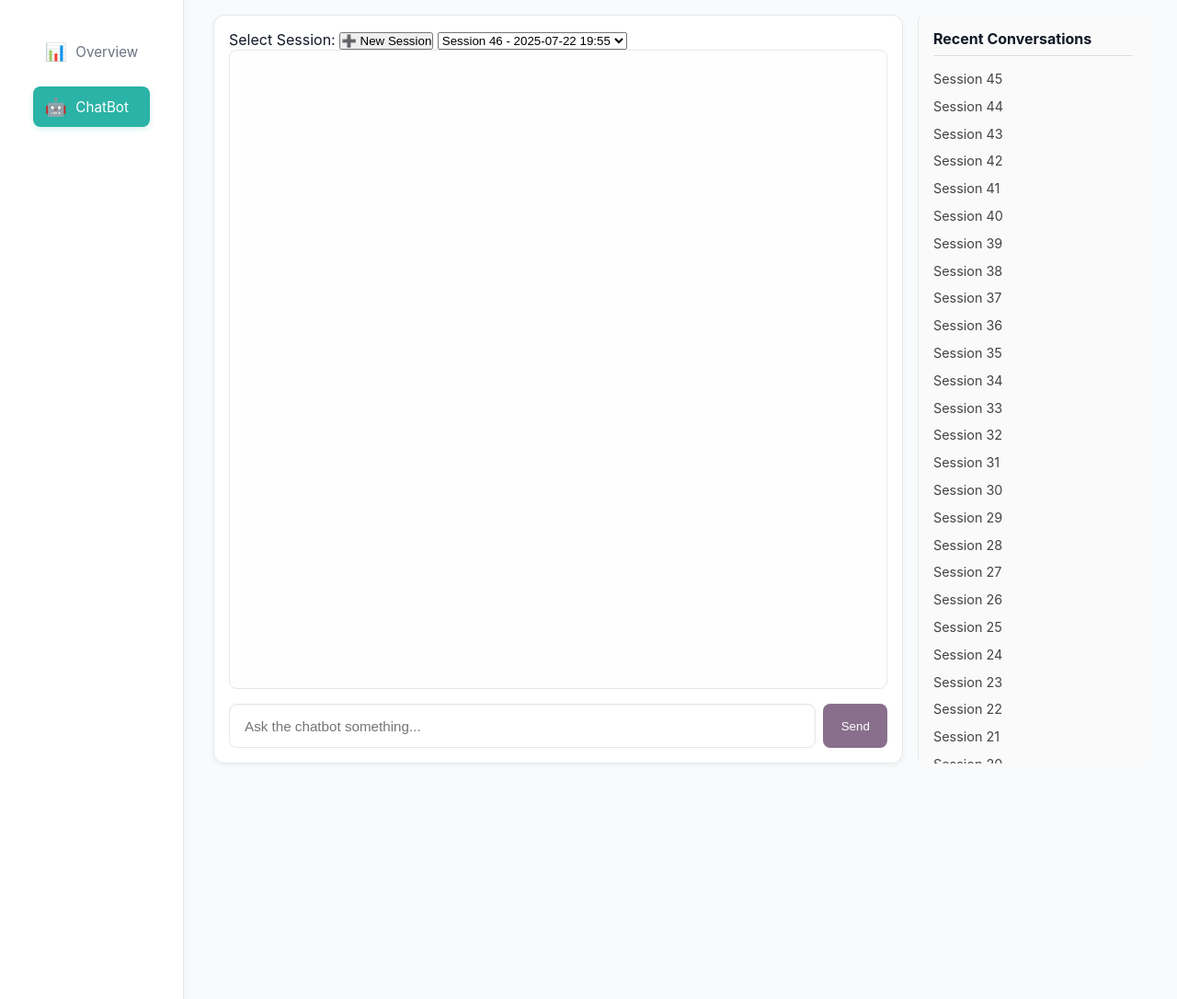
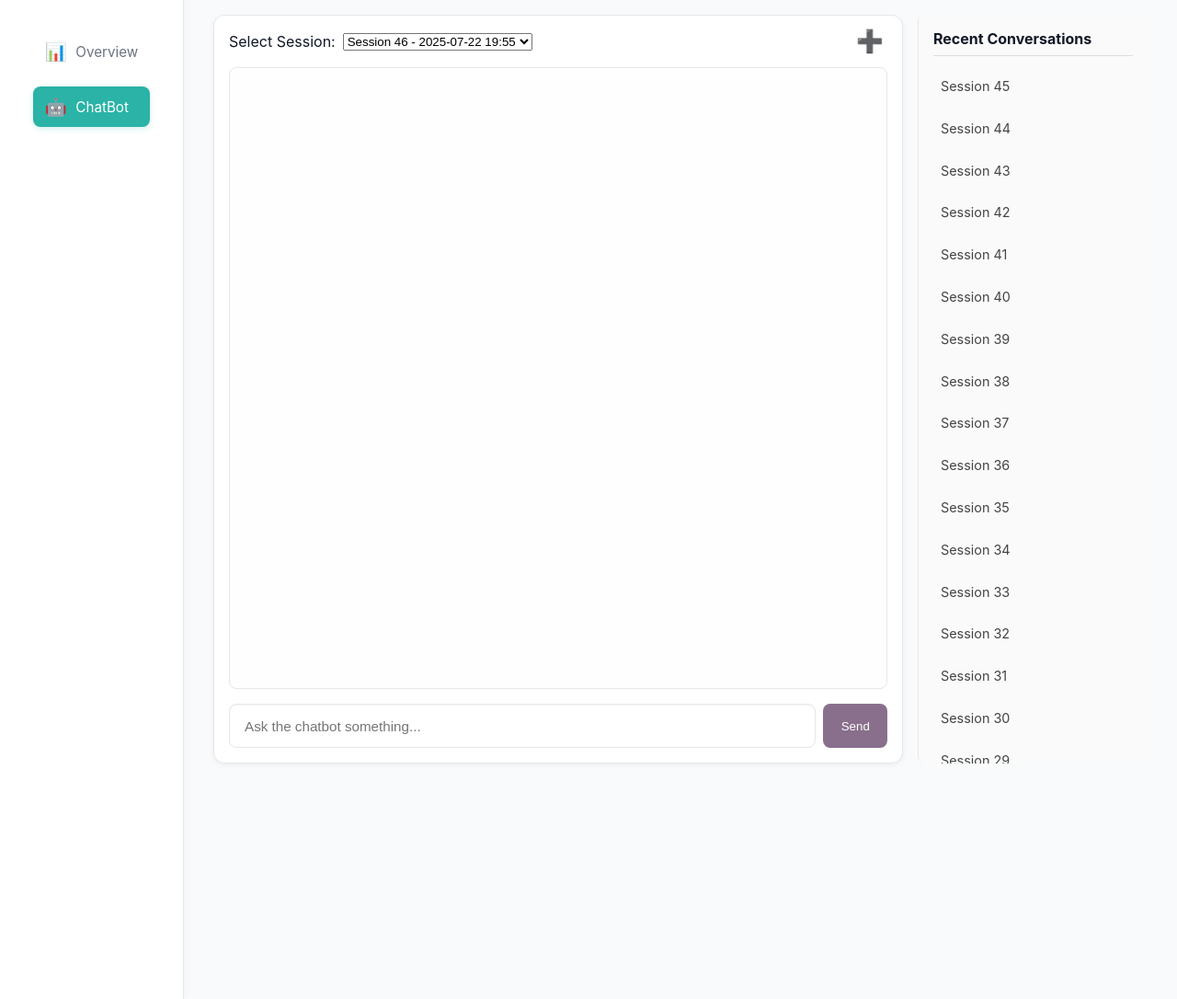
Before and after one commit to anetmoldova/REP, a Django app: page /chatbot/ in a window 1280 px wide. Shown: the part 77-1163 px from the top of the page at 92% size. Run offline with Django 5.2, Linux system fonts and the light colour scheme; a user stored in the database is signed in; data comes from the database, SQL or seed files in the repository; both versions use the stored data as it was after the commit.

Commit message:
change the layout of the page

```diff
--- a/apps/rep_app/static/css/chatbot.css
+++ b/apps/rep_app/static/css/chatbot.css
@@ -125,3 +125,48 @@
   color: #444;
   cursor: default;
 }
+
+/* Session item behavior in sidebar */
+.session-item {
+  padding: 0.5rem;
+  border-radius: 6px;
+  cursor: pointer;
+}
+.session-item:hover {
+  background-color: #eee;
+}
+.session-item.active {
+  background-color: var(--color-secondary);
+  color: white;
+}
+
+/* Minimal + button */
+.chat-header {
+  display: flex;
+  justify-content: space-between;
+  align-items: center;
+  margin-bottom: 1rem;
+  gap: 1rem;
+}
+
+.session-select-left {
+  display: flex;
+  align-items: center;
+  gap: 0.5rem;
+}
+
+.big-new-session {
+  all: unset;
+  appearance: none;
+  background: transparent !important;
+  border: none !important;
+  font-size: 1.5rem;
+  color: var(--color-primary);
+  cursor: pointer;
+  line-height: 1;
+  padding: 0 0.25rem;
+}
+
+.big-new-session:hover {
+  color: #6f5a73;
+}
--- a/apps/rep_app/templates/rep_app/chatbot.html
+++ b/apps/rep_app/templates/rep_app/chatbot.html
@@ -16,6 +16,7 @@
       const chatBox = document.getElementById("chatBox");
       const sessionSelect = document.getElementById("sessionSelect");
       const newSessionBtn = document.getElementById("newSessionBtn");
+      const newSessionTopBtn = document.getElementById("newSessionTopBtn");
 
       if (localStorage.getItem("sidebarCollapsed") === "true") {
         sidebar.classList.add("collapsed");
@@ -39,6 +40,10 @@
         }
       });
 
+      newSessionTopBtn.addEventListener("click", () => {
+        newSessionBtn.click();
+      });
+
       newSessionBtn.addEventListener("click", async () => {
         try {
           const response = await fetch("{% url 'start_session' %}", {
@@ -54,7 +59,7 @@
           option.selected = true;
           sessionSelect.appendChild(option);
           sessionSelect.value = data.session_id;
-          chatBox.innerHTML = ""; // Clear chat
+          chatBox.innerHTML = "";
         } catch (err) {
           alert("Failed to create a session.");
         }
@@ -113,6 +118,16 @@
         chatInput.disabled = false;
         chatInput.focus();
       });
+
+      document.querySelectorAll(".session-item").forEach(item => {
+        item.addEventListener("click", () => {
+          document.querySelectorAll(".session-item").forEach(i => i.classList.remove("active"));
+          item.classList.add("active");
+          const sessionId = item.getAttribute("data-session-id");
+          sessionSelect.value = sessionId;
+          chatBox.innerHTML = "";
+        });
+      });
     });
   </script>
 </head>
@@ -154,9 +169,9 @@
       <div class="chat-layout">
         <div class="chat-main">
           <div class="chat-container">
-            <div class="session-select">
+            <div class="chat-header">
+              <div class="session-select-left">
                 <label for="sessionSelect">Select Session:</label>
-              <button type="button" id="newSessionBtn" class="new-session-btn">➕ New Session</button>
                 <select id="sessionSelect" required>
                   {% for session in sessions %}
                     <option value="{{ session.id }}" {% if session.id == active_session_id %}selected{% endif %}>
@@ -165,6 +180,9 @@
                   {% endfor %}
                 </select>
               </div>
+              <button id="newSessionTopBtn" class="big-new-session">➕</button>
+            </div>
+
             <div class="chat-box" id="chatBox"></div>
             <form class="chat-form" id="chatForm">
               <input type="text" id="chatInput" placeholder="Ask the chatbot something..." required />
@@ -178,7 +196,9 @@
           <ul>
             {% if sessions %}
               {% for session in sessions %}
-                <li title="{{ session.summary|default:"No summary" }}">Session {{ session.id }}</li>
+                <li class="session-item" data-session-id="{{ session.id }}" title="{{ session.summary|default:'No summary' }}">
+                  Session {{ session.id }}
+                </li>
               {% endfor %}
             {% else %}
               <li>No recent conversations yet.</li>
@@ -188,5 +208,8 @@
       </div>
     </div>
   </div>
+
+  <!-- Hidden button triggered by JS -->
+  <button type="button" id="newSessionBtn" class="new-session-btn" style="display:none;">➕</button>
 </body>
 </html>
```
Also changed, not shown: db.sqlite3. Lines whose indentation alone changed are shown as unchanged.
